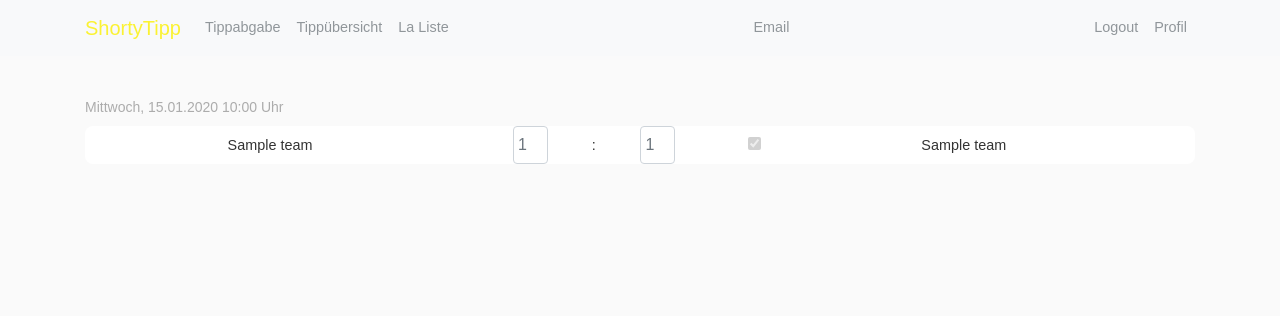
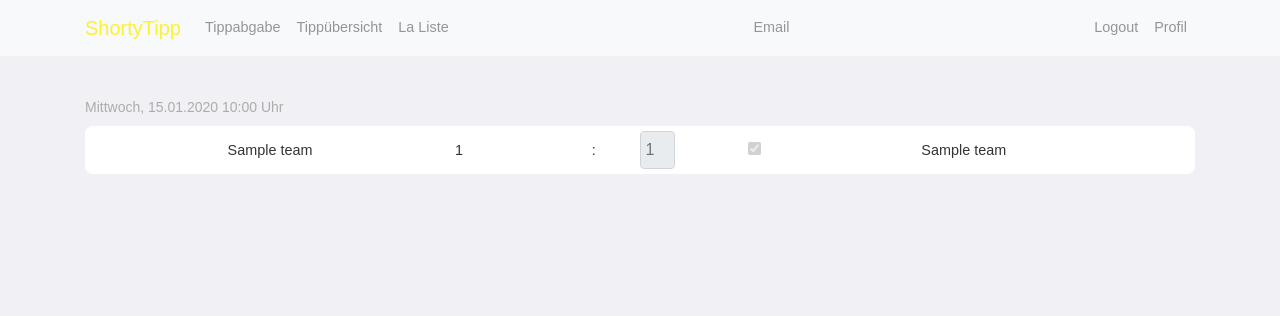
Before and after one commit to ConstantinKurz/TipApp, a Django app: page /tips_per_matchday/1/ in a window 1280 px wide. Shown: the top 316 px of the page. Run offline with Django 3.2, Linux system fonts and the light colour scheme; a user stored in the database is signed in; tables that the repository leaves empty hold one stand-in row (values such as "Sample post"); parts of the project's set-up code (start-up, migrations or seed data) failed here and were passed over; some libraries are stand-ins or nearby versions.

Commit message:
further improvements

```diff
--- a/tip_app_main/static/tip_app_main/main.css
+++ b/tip_app_main/static/tip_app_main/main.css
@@ -1,5 +1,5 @@
 body {
-    background: #fafafa;
+    background: #f1f1f5;
     color: #333333;
     margin-top: 100px;
     min-height: 100vh;
@@ -485,6 +485,7 @@ a.article-title:hover {
     display: block;
     margin-left: auto;
     text-align: center;
+    color: #f1f1f5
 }
 
 .guest_tip {
@@ -492,6 +493,7 @@ a.article-title:hover {
     display: block;
     margin-right: auto;
     text-align: center;
+    color: #f1f1f5;
 }
 
 .matchdate {
@@ -503,6 +505,7 @@ a.article-title:hover {
 
 .form-control{
     padding: 0 0 0 0;
+    background-color: #f1f1f5;
 }
 
 .edit_bet_row {
@@ -520,12 +523,6 @@ a.article-title:hover {
 
 .match_tips{
     display: contents;
-/*
-    width: 70px;
-    display: -webkit-box;
-    display: -ms-flexbox;
-    display: flex;
-    padding:8px 0 */
 }
 
 .col_home{
@@ -548,6 +545,7 @@ padding-left: 15px;
 .container_tip_input{
     background: #ffffff;
     width: 100%;
+    padding-block: 5px;
 }
 .container_tip{
     margin-bottom: 20px;
@@ -569,7 +567,3 @@ padding-left: 15px;
 .dropup{
     padding-top: inherit;
 }
-
-/* .betMatchList {
-    padding: 50px 16px;
-} */
--- a/tip_app_main/templates/tip_app_main/matchday.html
+++ b/tip_app_main/templates/tip_app_main/matchday.html
@@ -68,15 +68,23 @@
               <div class="tip_team_name">{{ match.home_team.team_name}}</div>
             </div>
             <div class="col-1 col_tip">
+              {% if not match.has_started %}
               <input type="number" class="form-control home_tip"
                   placeholder="{% if tip.tip_home == -1 %} - {% else %} {{ tip.tip_home }} {% endif %}">
+              {% else%}
+              <span> {% if tip.tip_home == -1 %} - {% else %} {{ tip.tip_home }} {% endif %} </span>
+              {% endif %}
+
             </div>
             <div class="col-1">
               <div class="tip_divider">:</div>
             </div>
             <div class="col-1 col_tip">
               <input type="number" class="form-control guest_tip"
-                   placeholder="{% if tip.tip_home == -1 %} - {% else %} {{ tip.tip_home }} {% endif %}">
+                   placeholder="{% if tip.tip_home == -1 %} - {% else %} {{ tip.tip_home }} {% endif %}"
+                  {% if match.has_started %}
+                  disabled
+                  {% endif %}>
             </div>
               {% disable_joker tip match n_joker as disable_joker %}
             <div class="col-1">
```
